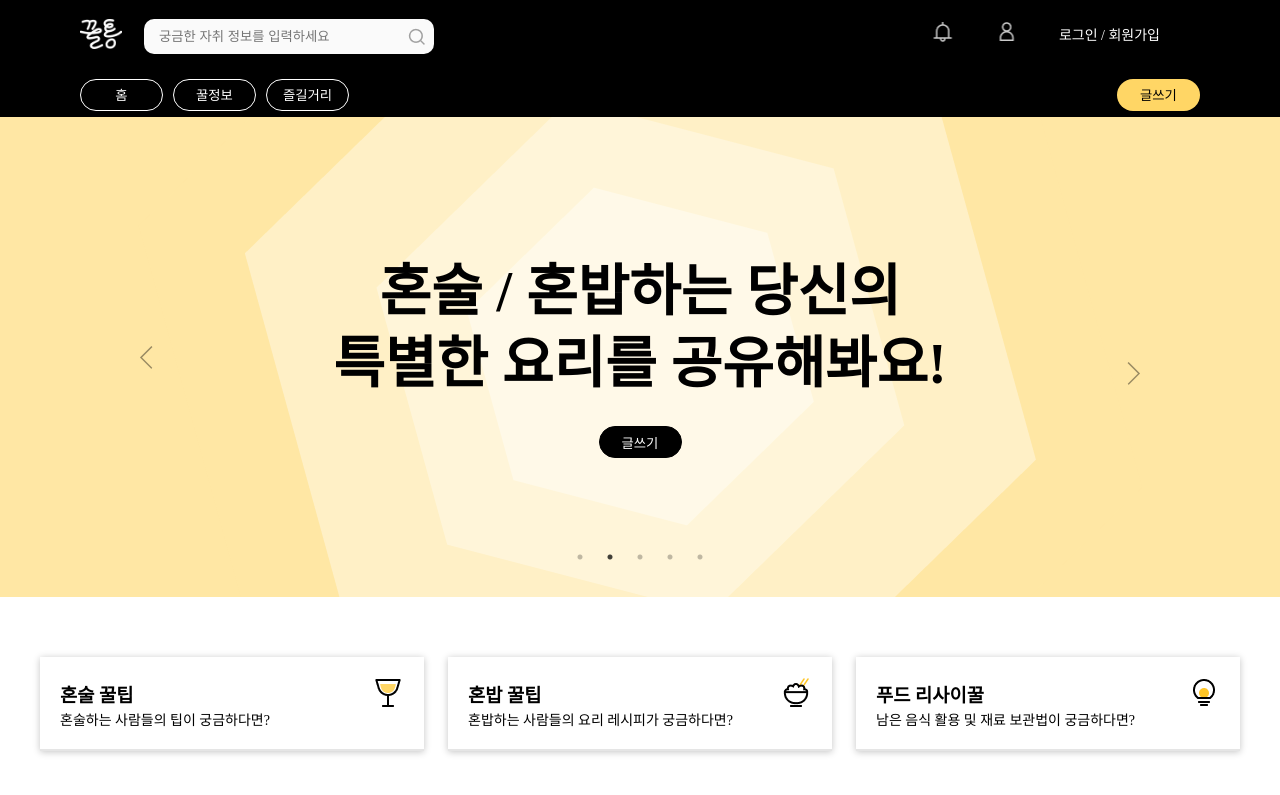
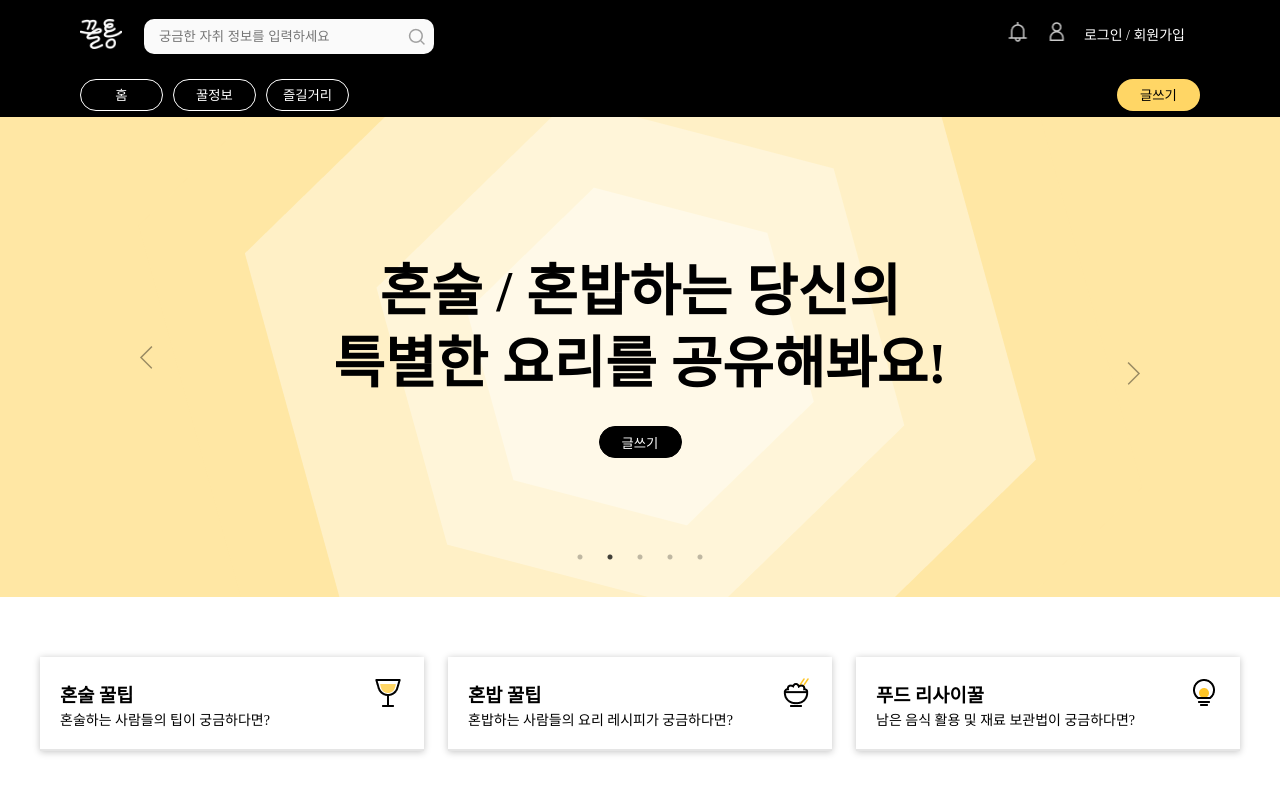
Before and after one commit to ggultong-ver2/ggultong_FE, a React (Create React App) app: page / in a window 1280 px wide. Shown: the top 795 px of the page. Built offline with nearby package versions, Linux system fonts and the light colour scheme; a web font is replaced by a local one.

Commit message:
design : header

```diff
--- a/src/components/header/style.css
+++ b/src/components/header/style.css
@@ -42,6 +42,7 @@
 
 .logowrap {
   display: flex;
+  align-items: center;
   justify-content: center;
 }
 
@@ -52,7 +53,7 @@
 
 .gnb li {
   float: left;
-  margin-left: 40px;
+  margin-left: 15px;
   cursor: pointer;
   font-size: 14px;
   line-height: 32px;
```
